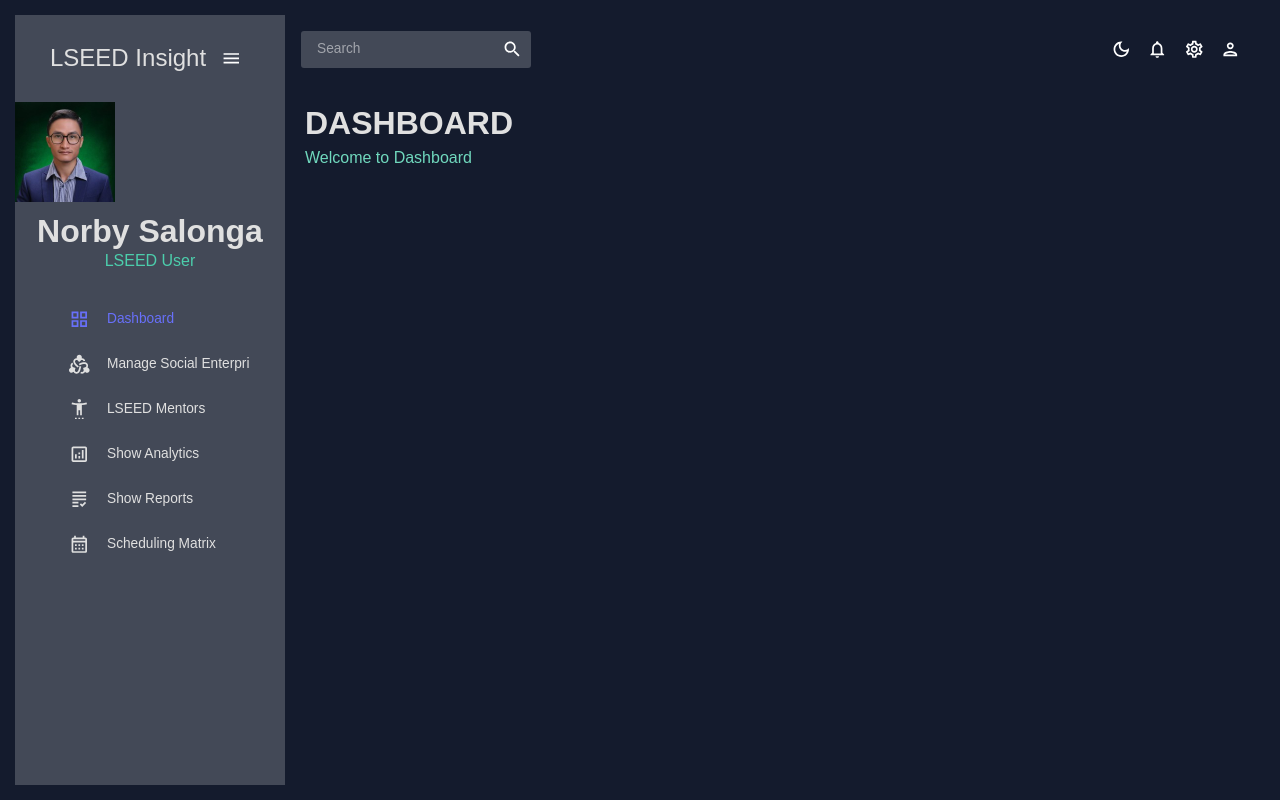
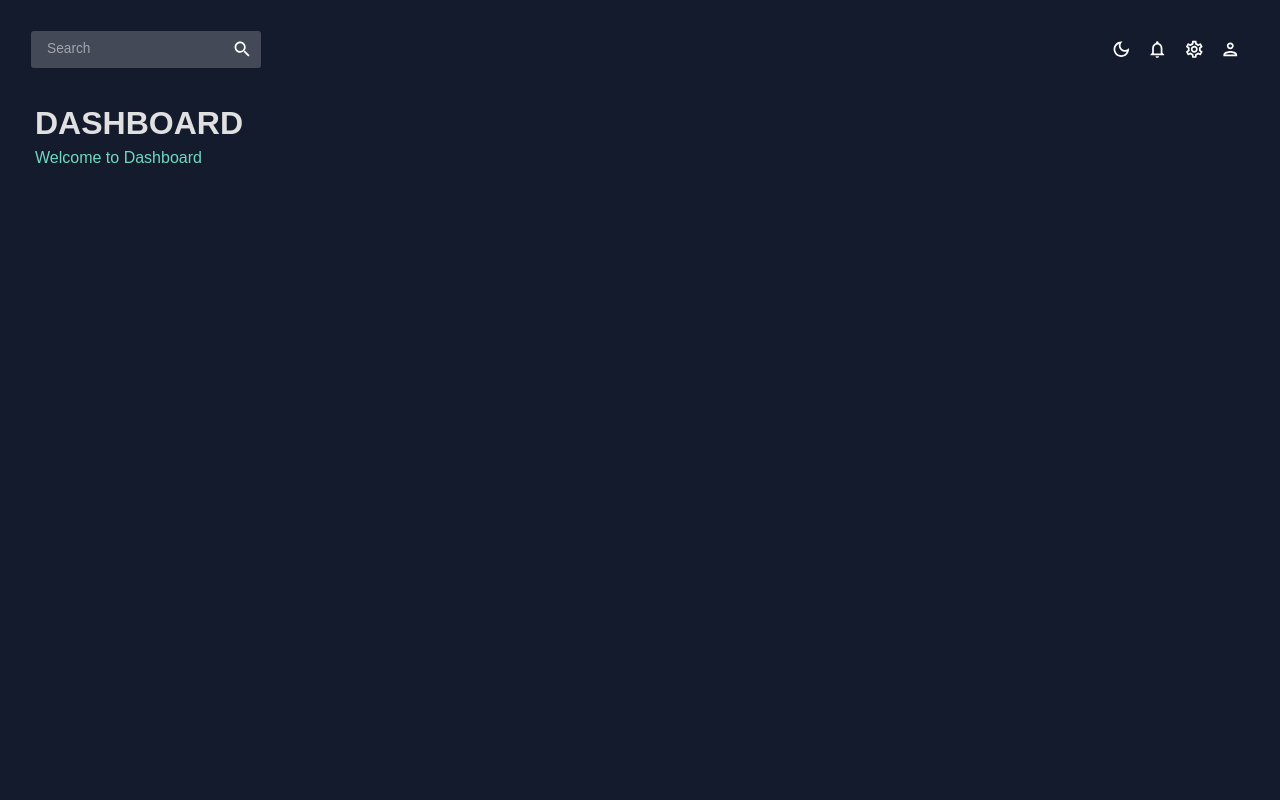
Before and after one commit to hotteokbokki/LSEEDInsight, a React (Create React App) app in the folder client/: page / in a window 1280 px wide. Built offline with nearby package versions, Linux system fonts and the light colour scheme.

Commit message:
login sidebar

```diff
--- a/client/src/App.js
+++ b/client/src/App.js
@@ -8,8 +8,8 @@ import Mentors from "./scenes/mentors";
 import Analytics from "./scenes/analytics";
 import Reports from "./scenes/reports";
 import Scheduling from "./scenes/scheduling";
-import { Routes, Route } from "react-router-dom";
 import Login from "./pages/Login";
+import { Routes, Route, useLocation } from "react-router-dom";
 
 
 function App() {
@@ -45,13 +45,16 @@ function App() {
     </Router>
   );*/
   const [theme, colorMode] = useMode();
+  const location = useLocation;
+
+  const isLoginPage = location.pathname == '/login'; // Checks if user is in login page
 
   return (
     <ColorModeContext.Provider value={colorMode}>
       <ThemeProvider theme={theme}>
         <CssBaseline />
         <div className="app">
-          <Sidebar />
+          {isLoginPage && <Sidebar />}
           <main className="content">
             <Topbar />
             <Routes>
```
